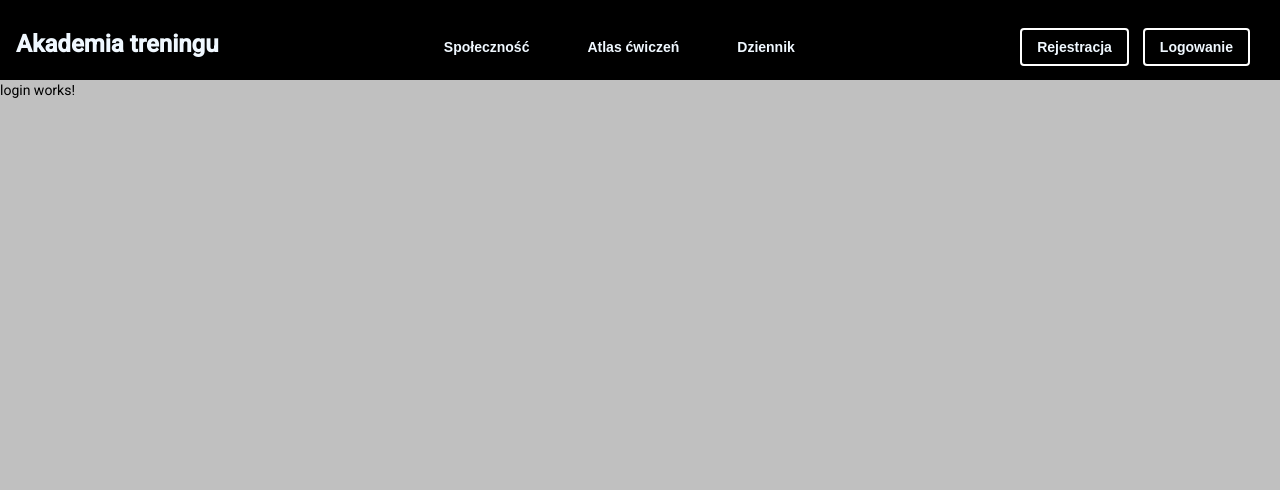
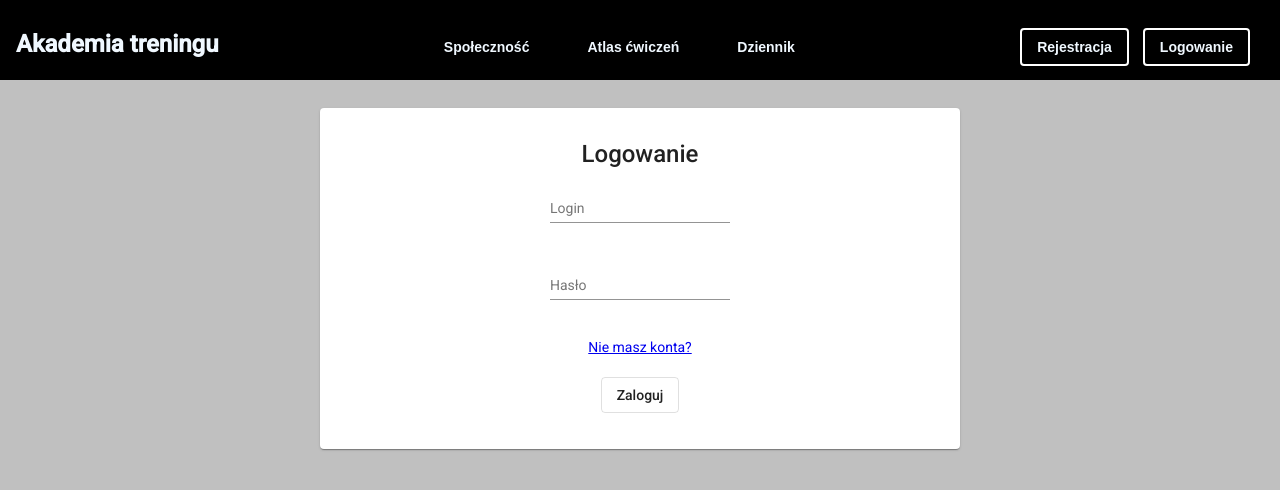
Before and after one commit to WojciechBednarczyk/Praca-inzynierska, an Angular app in the folder web-client/: page /login in a window 1280 px wide. Shown: the top 490 px of the page. Built offline with nearby package versions, Linux system fonts and the light colour scheme.

Commit message:
Implemented login page

```diff
--- a/web-client/src/app/login/login.component.css
+++ b/web-client/src/app/login/login.component.css
@@ -0,0 +1,10 @@
+.login-container{
+  width: 50%;
+  margin-left: 25%;
+  margin-right: 25%;
+  margin-top: 2em;
+}
+
+.login-form{
+  height: 400px;
+}
--- a/web-client/src/app/login/login.component.html
+++ b/web-client/src/app/login/login.component.html
@@ -1 +1,27 @@
-<p>login works!</p>
+<div class="login-container">
+  <mat-card>
+    <mat-card-title style="text-align: center; margin: 20px">Logowanie</mat-card-title>
+<mat-card-content>
+  <p style="text-align: center; margin: 20px">
+    <mat-form-field>
+      <input type="text" matInput placeholder="Login" formControlName="login">
+    </mat-form-field>
+  </p>
+
+  <p style="text-align: center; margin: 20px">
+    <mat-form-field>
+      <input type="password" matInput placeholder="Hasło" formControlName="password">
+    </mat-form-field>
+  </p>
+
+  <div style="text-align: center;">
+    <a [routerLink]="'/register'">Nie masz konta?</a>
+  </div>
+
+  <div style="text-align: center; margin: 20px">
+    <button mat-stroked-button type="submit" mat-button>Zaloguj</button>
+  </div>
+
+</mat-card-content>
+</mat-card>
+</div>
--- a/web-client/src/app/main-page/main-page.component.css
+++ b/web-client/src/app/main-page/main-page.component.css
@@ -16,7 +16,6 @@ app-main-page{
 }
 
 .outer{
-  background-color: silver;
   height: 100%;
 }
 
--- a/web-client/src/styles.css
+++ b/web-client/src/styles.css
@@ -1,4 +1,5 @@
 /* You can add global styles to this file, and also import other style files */
+@import "~@angular/material/prebuilt-themes/indigo-pink.css";
 
 html, body { height: 100%; }
 body { margin: 0; font-family: Roboto, "Helvetica Neue", sans-serif; }
```
Also changed, not shown: web-client/src/app/app.module.ts (+8 -0 lines).
